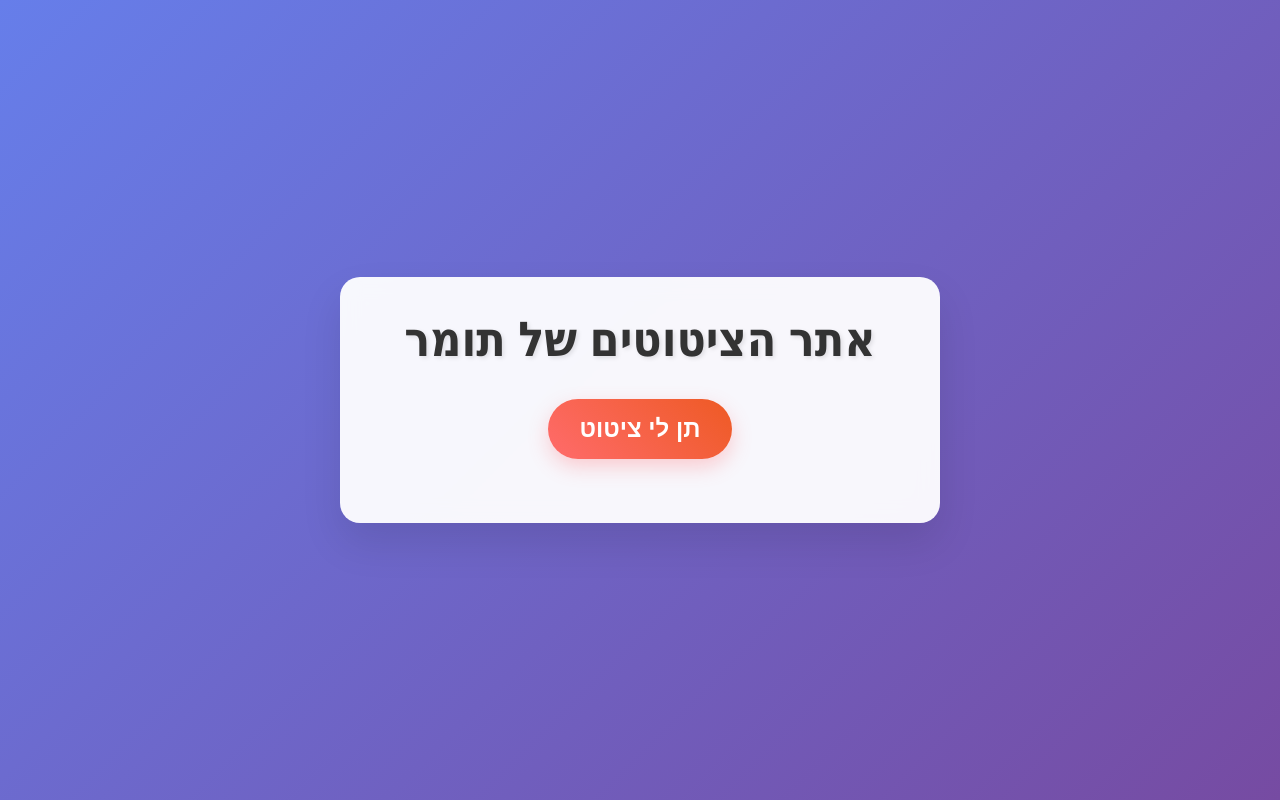
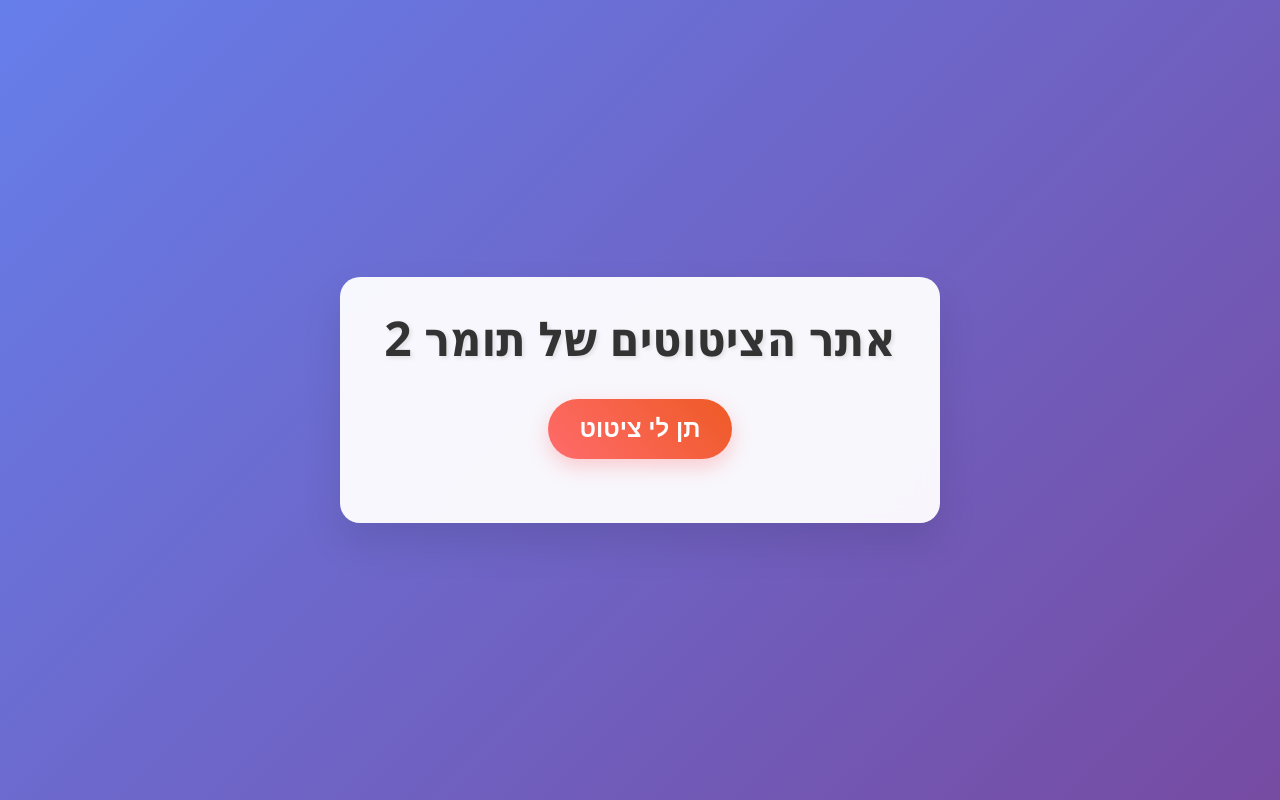
Before and after one commit to Michaelevyg/tomer-quotes-site, a plain HTML site: page index.html in a window 1280 px wide. Drawn offline with Linux system fonts and the light colour scheme.

Commit message:
Update main headline in index.html to reflect new title

```diff
--- a/index.html
+++ b/index.html
@@ -8,7 +8,7 @@
 </head>
 <body>
     <div class="container">
-        <h1 class="main-headline">אתר הציטוטים של תומר</h1>
+        <h1 class="main-headline">אתר הציטוטים של תומר 2</h1>
         <button id="quoteButton" class="quote-button">תן לי ציטוט</button>
         <div id="audioPlayer" class="audio-player" style="display: none;">
             <audio id="audio" controls>
```
